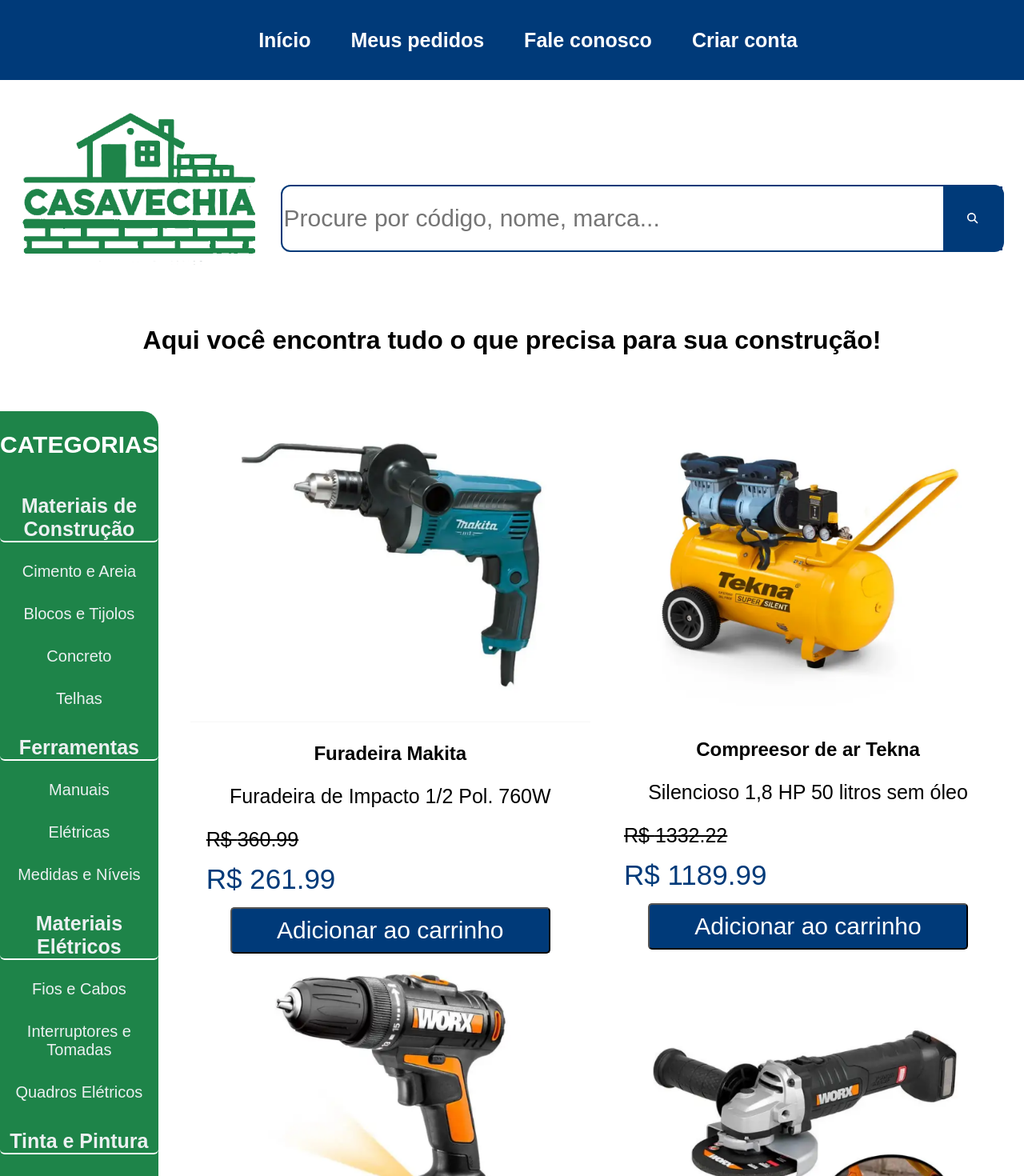
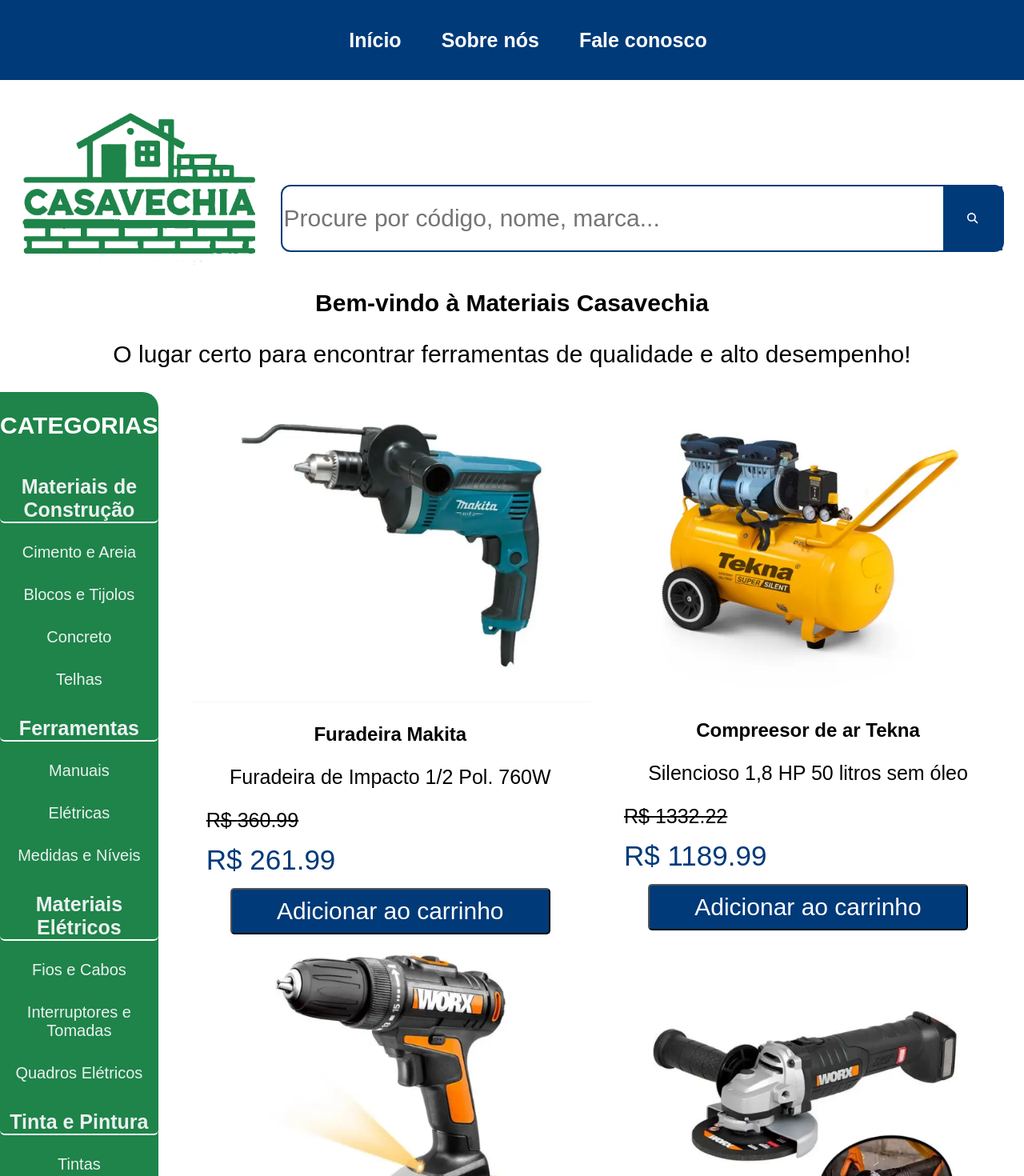
Before and after one commit to BrunoCasavechia/React_NP1, a React (Create React App) app in the folder np1/: page / in a window 1280 px wide. Shown: the top 1470 px of the page at 80% size. Built offline with nearby package versions, Linux system fonts and the light colour scheme.

Commit message:
95% done

```diff
--- a/np1/src/App.css
+++ b/np1/src/App.css
@@ -1,4 +1,3 @@
-
 .App {
   text-align: center;
 }
@@ -25,12 +24,14 @@
   from {
     transform: rotate(0deg);
   }
+
   to {
     transform: rotate(360deg);
   }
 }
 
-body, html {
+body,
+html {
   font-family: 'Montserrat', sans-serif;
   background-color: #ffffff;
   margin: 0;
@@ -39,9 +40,39 @@
 
 .conteudo_principal {
   display: flex;
+  margin-top: 30px;
 }
 
-h1 {
-  margin-top: 70px;
-  margin-bottom: 70px;
+.intro p {
+  font-size: 30px;
 }
+
+.intro h1 {
+  font-size: 30px;
+}
+
+.about {
+  display: flex;
+  margin: 50px 40px;
+  font-size: 30px;
+  gap: 50px;
+}
+
+.historia {
+  text-align: left;
+}
+
+.historia {
+  text-align: left;
+}
+
+.produtos {
+  text-align: left;
+}
+
+.about b {
+  font-size: 40px;
+  text-transform: uppercase;
+  margin-bottom: 20px;
+  line-height: 2;
+}
--- a/np1/src/App.js
+++ b/np1/src/App.js
@@ -10,19 +10,36 @@
 
 function App() {
   return (
-  <div className="App">
-  <Header/>
+    <div className="App">
+      <Header />
+
+      <section className="intro">
+        <h1>Bem-vindo à Materiais Casavechia</h1>
+        <p>O lugar certo para encontrar ferramentas de qualidade e alto desempenho!</p>
+      </section>
 
 
-  <h1>Aqui você encontra tudo o que precisa para sua construção!</h1>
+      <div className='conteudo_principal'>
+        <Sidebar />
+        <ProductList />
+      </div>
 
-  <div className='conteudo_principal'>
-    <Sidebar/>
-    <ProductList/>
-  </div>
+      <section className="about" id='about'>
+      <div className='historia'>
+      <hr />
+      <b>Nossa História</b><br/>
+      A Materiais Casavechia foi fundada em 1985 com o objetivo de atender a crescente demanda por ferramentas de alta qualidade no setor de construção e manutenção. O nome Casavechia carrega as tradições de uma família apaixonada por inovação e excelência no atendimento, e foi a dedicação ao cliente que nos permitiu crescer de uma pequena loja de bairro para uma das principais referências em ferramentas e materiais de construção no país.
+      </div>
 
-  <Footer/>
-  </div>
+      <div className='produtos'>
+      <hr />
+      <b>Nossos Produtos</b><br/>
+      Na Materiais Casavechia, oferecemos uma ampla gama de ferramentas para todos os tipos de projetos. Desde ferramentas manuais e elétricas, até equipamentos especializados para marcenaria, mecânica e jardinagem. Trabalhamos apenas com marcas renomadas que são sinônimos de durabilidade e eficiência, garantindo que nossos clientes sempre tenham o que há de melhor em suas mãos.
+      </div>
+      </section>
+
+      <Footer />
+    </div>
   );
 }
 
--- a/np1/src/Components/Footer/Footer.module.css
+++ b/np1/src/Components/Footer/Footer.module.css
@@ -15,7 +15,7 @@
 }
 
 /* Responsividade do footer*/
-@media (max-width: 768px) {
+@media (max-width: 750px) {
     .footer h1,h2 {
         display: none;
     }
@@ -27,6 +27,4 @@
     .footer_main h3 {
         font-size: 10px;
     }
-
-
 }
--- a/np1/src/Components/Header/Header.jsx
+++ b/np1/src/Components/Header/Header.jsx
@@ -18,14 +18,13 @@
                 <nav className={styles.hero}>
                     <ul className={styles.header_ul}>
                         <li><a href="#">Início</a></li>
-                        <li><a href="#">Meus pedidos</a></li>
+                        <li><a href="#about">Sobre nós</a></li>
                         <li><a href="#">Fale conosco</a></li>
-                        <li><a href="#">Criar conta</a></li>
                     </ul>
                 </nav>
 
                 <div className={styles.header_pesquisa_conteudo}>
-                    <img src='/Logo-Casavechia_verde.png' alt="" />
+                    <img src='/Logo-Casavechia_verde.png' />
 
                     <div className={styles.header_barra_pesquisa}>
                         <input type="text" placeholder="Procure por código, nome, marca..." />
--- a/np1/src/Components/Header/Header.module.css
+++ b/np1/src/Components/Header/Header.module.css
@@ -1,15 +1,14 @@
 /* Altera o Header */
 .hero {
     background-color:#003a79;
-    color: black;
     display: flex;
-    margin: 0px auto;
     align-items: center;
     justify-content: center;
     height: 100px;
     width: 100%;
     position: fixed;
     top: 0;
+
 }
 
 /* Altera o conteudo da ul */
@@ -84,7 +83,6 @@
     background-color: #002a5c;
   }
 
-
 @media (max-width: 750px) {
     /* Muda o tamanho e a estrutura dos conteudos do header */
     .hero {
--- a/np1/src/Components/Products/Product.jsx
+++ b/np1/src/Components/Products/Product.jsx
@@ -1,17 +1,18 @@
-import styles from "../Products/Product.module.css"
+import styles from "../Products/Product.module.css";
 
-
-const Product = ({imagem_produto, nome_produto, descricao_produto, preco_produto, preco_produto_promocao}) => {
+const Product = ({imagem_produto, nome_produto, descricao_produto, preco_produto, preco_produto_promocao,}) => {
   return (
-            <main className={styles.product}>
+    <div className={styles.product}>
       <img src={imagem_produto} />
       <h2>{nome_produto}</h2>
       <p className={styles.produto_descricao}>{descricao_produto}</p>
       <p className={styles.preco_promocao}>R$ {preco_produto_promocao}</p>
       <p className={styles.preco_produto}>R$ {preco_produto}</p>
-                <button className={styles.botao_selecionado}><a href="#">Adicionar ao carrinho</a></button>
-            </main>
+      <button className={styles.botao_selecionado}>
+        <a href="#">Adicionar ao carrinho</a>
+      </button>
+    </div>
   );
-}
+};
 
 export default Product;
```
Lines whose indentation alone changed are shown as unchanged.
